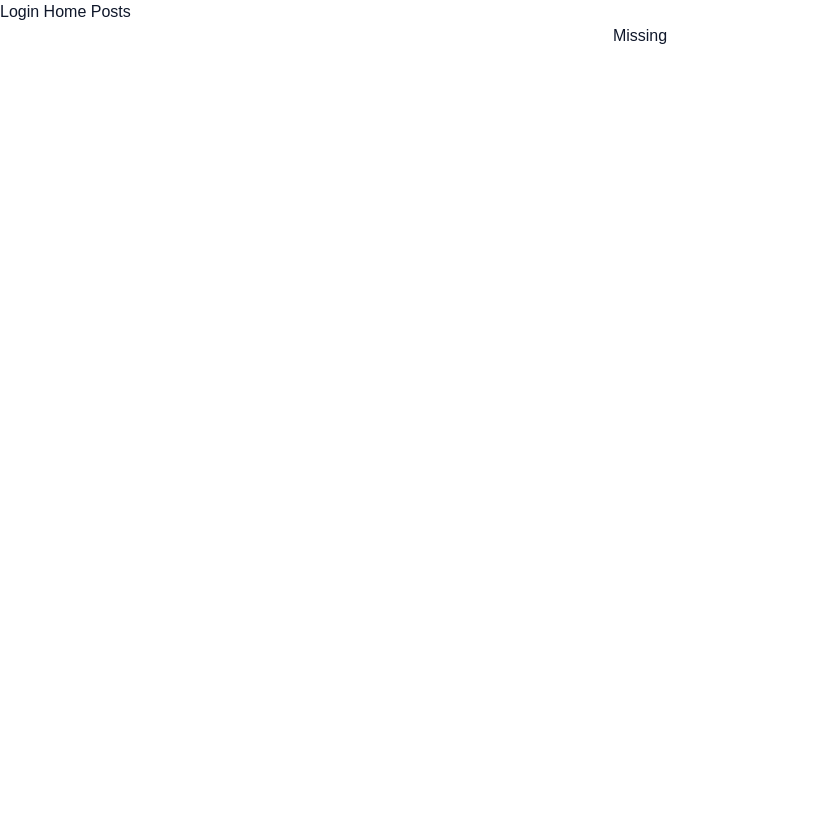
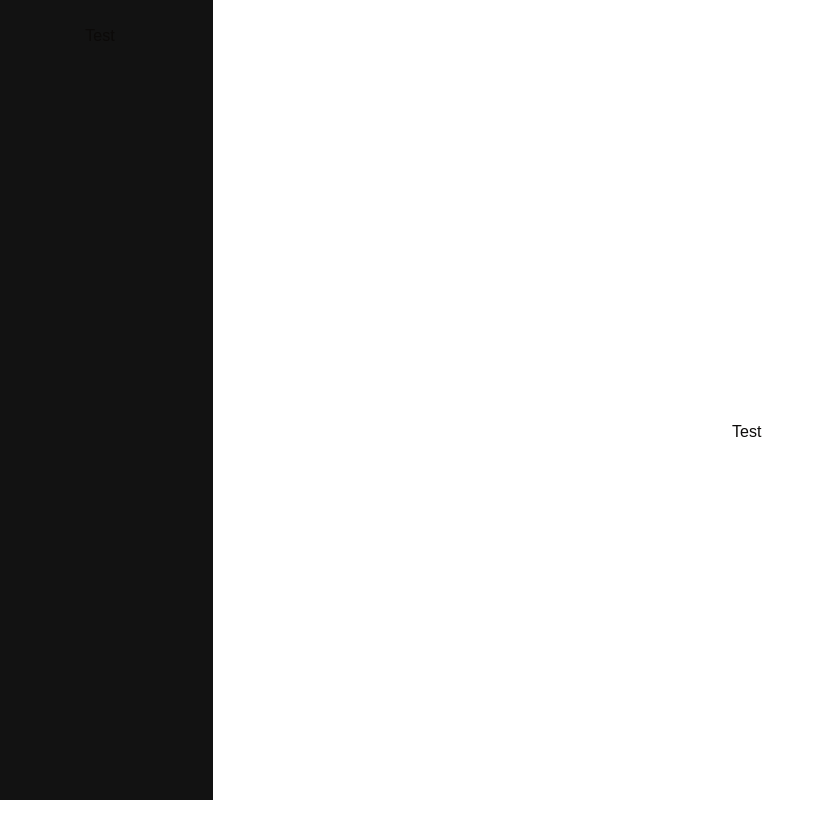
Before and after one commit to Hamzah-Ahmad/react-iq-fe, a React (Create React App) app: page /dashboard in a window 1280 px wide. Shown: the whole page, without its empty margins (0-825 px from the left). Before the commit the page ends 800 px from the top, so only its background shows below. Built offline with nearby package versions, Linux system fonts and the light colour scheme.

Commit message:
ui: adds basic layout

```diff
--- a/src/domains/app/app.tsx
+++ b/src/domains/app/app.tsx
@@ -8,6 +8,7 @@ import RequireAuth from "../auth/components/requireAuth";
 import Posts from "../posts/pages/posts.page";
 import useRefreshToken from "../auth/hooks/useRefreshToken";
 import useLogout from "../auth/hooks/useLogout";
+import Dashboard from "domains/dashboard/pages/dashboard.page";
 
 function App() {
   const refresh = useRefreshToken();
@@ -18,6 +19,7 @@ function App() {
         {/* Public Routes */}
         <Route path="login" element={<Login />} />
         <Route path="register" element={<Register />} />
+        <Route path="dashboard" element={<Dashboard />} />
         <Route path="unauthorized" element={<div>Unauthorized</div>} />
 
         {/* Private route */}
--- /dev/null
+++ b/src/domains/dashboard/components/sidebar.tsx
@@ -0,0 +1,18 @@
+type SidebarProps = {
+  isCollapsed?: boolean;
+  closeSidebar?: () => void;
+};
+
+const Sidebar = ({ closeSidebar, isCollapsed }: SidebarProps) => {
+  return (
+    <div className={`sidebar ${isCollapsed && "collapsed"}`}>
+      <button className="close__btn" onClick={closeSidebar}>
+        x
+      </button>
+
+      <div className="sidebar__item__title">Test</div>
+    </div>
+  );
+};
+
+export default Sidebar;
--- /dev/null
+++ b/src/domains/dashboard/pages/dashboard.page.tsx
@@ -0,0 +1,39 @@
+import React, { useState } from "react";
+import Sidebar from "../components/sidebar";
+import { MenuIcon } from "lucide-react";
+
+const Dashboard = () => {
+  const [collapseSidebar, setCollapseSidebar] = useState(true);
+  function openSidebar() {
+    setCollapseSidebar(false);
+  }
+
+  function closeSidebar() {
+    setCollapseSidebar(true);
+  }
+  return (
+    <div className={`page__container`}>
+      <Sidebar closeSidebar={closeSidebar} isCollapsed={collapseSidebar} />
+
+      <div className="note__section">
+        <button onClick={openSidebar} className="open__btn">
+          <MenuIcon />
+        </button>
+
+        <div className="intro__section">
+          {/* <div className="title">Welcome to LocalNotes!</div>
+          <div className="subtitle">
+            Click the <strong>Create</strong> button on the sidebar to create
+            your first note
+          </div>
+          <div className="subtitle">
+            All notes are saved automatically to your browser's storage
+          </div> */}
+          Test
+        </div>
+      </div>
+    </div>
+  );
+};
+
+export default Dashboard;
--- a/src/index.css
+++ b/src/index.css
@@ -5,68 +5,57 @@
 @layer base {
   :root {
     --background: 0 0% 100%;
-    --foreground: 222.2 47.4% 11.2%;
-
-    --muted: 210 40% 96.1%;
-    --muted-foreground: 215.4 16.3% 46.9%;
-
+    --foreground: 20 14.3% 4.1%;
+    --card: 0 0% 100%;
+    --card-foreground: 20 14.3% 4.1%;
     --popover: 0 0% 100%;
-    --popover-foreground: 222.2 47.4% 11.2%;
-
-    --card: 0 0% 100%;
-    --card-foreground: 222.2 47.4% 11.2%;
-
-    --border: 214.3 31.8% 91.4%;
-    --input: 214.3 31.8% 91.4%;
-
-    --primary: 222.2 47.4% 11.2%;
-    --primary-foreground: 210 40% 98%;
-
-    --secondary: 210 40% 96.1%;
-    --secondary-foreground: 222.2 47.4% 11.2%;
-
-    --accent: 210 40% 96.1%;
-    --accent-foreground: 222.2 47.4% 11.2%;
-
-    --destructive: 0 100% 50%;
-    --destructive-foreground: 210 40% 98%;
-
-    --ring: 215 20.2% 65.1%;
-
+    --popover-foreground: 20 14.3% 4.1%;
+    --primary: 24 9.8% 10%;
+    --primary-foreground: 60 9.1% 97.8%;
+    --secondary: 60 4.8% 95.9%;
+    --secondary-foreground: 24 9.8% 10%;
+    --muted: 60 4.8% 95.9%;
+    --muted-foreground: 25 5.3% 44.7%;
+    --accent: 60 4.8% 95.9%;
+    --accent-foreground: 24 9.8% 10%;
+    --destructive: 0 84.2% 60.2%;
+    --destructive-foreground: 60 9.1% 97.8%;
+    --border: 20 5.9% 90%;
+    --input: 20 5.9% 90%;
+    --ring: 20 14.3% 4.1%;
     --radius: 0.5rem;
+    --chart-1: 12 76% 61%;
+    --chart-2: 173 58% 39%;
+    --chart-3: 197 37% 24%;
+    --chart-4: 43 74% 66%;
+    --chart-5: 27 87% 67%;
   }
 
   .dark {
-    --background: 224 71% 4%;
-    --foreground: 213 31% 91%;
-
-    --muted: 223 47% 11%;
-    --muted-foreground: 215.4 16.3% 56.9%;
-
-    --popover: 224 71% 4%;
-    --popover-foreground: 215 20.2% 65.1%;
-
-    --card: 224 71% 4%;
-    --card-foreground: 213 31% 91%;
-
-    --border: 216 34% 17%;
-    --input: 216 34% 17%;
-
-    --primary: 210 40% 98%;
-    --primary-foreground: 222.2 47.4% 1.2%;
-
-    --secondary: 222.2 47.4% 11.2%;
-    --secondary-foreground: 210 40% 98%;
-
-    --accent: 216 34% 17%;
-    --accent-foreground: 210 40% 98%;
-
-    --destructive: 0 63% 31%;
-    --destructive-foreground: 210 40% 98%;
-
-    --ring: 216 34% 17%;
-
-    --radius: 0.5rem;
+    --background: 20 14.3% 4.1%;
+    --foreground: 60 9.1% 97.8%;
+    --card: 20 14.3% 4.1%;
+    --card-foreground: 60 9.1% 97.8%;
+    --popover: 20 14.3% 4.1%;
+    --popover-foreground: 60 9.1% 97.8%;
+    --primary: 60 9.1% 97.8%;
+    --primary-foreground: 24 9.8% 10%;
+    --secondary: 12 6.5% 15.1%;
+    --secondary-foreground: 60 9.1% 97.8%;
+    --muted: 12 6.5% 15.1%;
+    --muted-foreground: 24 5.4% 63.9%;
+    --accent: 12 6.5% 15.1%;
+    --accent-foreground: 60 9.1% 97.8%;
+    --destructive: 0 62.8% 30.6%;
+    --destructive-foreground: 60 9.1% 97.8%;
+    --border: 12 6.5% 15.1%;
+    --input: 12 6.5% 15.1%;
+    --ring: 24 5.7% 82.9%;
+    --chart-1: 220 70% 50%;
+    --chart-2: 160 60% 45%;
+    --chart-3: 30 80% 55%;
+    --chart-4: 280 65% 60%;
+    --chart-5: 340 75% 55%;
   }
 }
 
@@ -77,5 +66,236 @@
   body {
     @apply bg-background text-foreground;
     font-family: sans-serif;
+    max-height: 100vh;
+    overflow-y: hidden;
   }
 }
+
+/* Sidebar styles */
+.btn__row {
+  display: flex;
+}
+
+.close__btn {
+  font-size: 20px;
+  color: #121212;
+  position: absolute;
+  right: 16px;
+  top: 24px;
+  background-color: transparent;
+  color: #f2f2f2;
+  outline: none;
+  border: 0;
+  cursor: pointer;
+  visibility: hidden;
+  font-weight: bolder;
+}
+
+.controls {
+  display: flex;
+  flex-direction: column;
+  padding: 16px;
+  gap: 24px;
+  margin-bottom: 24px;
+}
+
+.search__icon {
+  position: absolute;
+  left: 0;
+  color: #121212;
+  margin-left: 8px;
+}
+
+.sidebar {
+  min-height: 100vh;
+  width: 20%;
+  padding-top: 24px;
+  background-color: #121212;
+  /* background-color: red; */
+  z-index: 999;
+  position: relative;
+  /* color: #fff; */
+  transition: all 0.25s linear;
+}
+
+.sidebar__item {
+  position: relative;
+  border-bottom: 1px solid #f2f2f2;
+  color: #f2f2f2;
+  padding: 16px;
+  font-weight: bolder;
+}
+
+.sidebar__item__title {
+  width: 200px;
+  white-space: nowrap;
+  overflow: hidden;
+  text-overflow: ellipsis;
+}
+
+.sidebar__item.active {
+  background-color: #f2f2f2;
+  color: #121212;
+}
+.sidebar__item.active svg {
+  color: #121212;
+}
+
+.sidebar__item:last-of-type {
+  border-bottom: none;
+}
+
+.sidebar__item:hover {
+  background-color: #f2f2f2e0;
+  color: #121212;
+  font-weight: bolder;
+  cursor: pointer;
+}
+
+.sidebar__item svg {
+  color: #f2f2f2;
+}
+.sidebar__item:hover svg {
+  color: #121212;
+}
+
+.sidebar__items__list {
+  height: 55%;
+  overflow-y: auto;
+}
+
+.trash__btn,
+.check__btn,
+.cross__btn {
+  border-radius: 100%;
+  height: 32px;
+  width: 32px;
+  display: flex;
+  justify-content: center;
+  align-items: center;
+  border: none;
+  background: none;
+}
+
+.check__btn,
+.cross__btn {
+  width: 40px;
+}
+
+.trash__btn svg {
+  height: 40px;
+  width: 40px;
+}
+.check__btn svg,
+.cross__btn svg {
+  height: 40px;
+  width: 40px;
+}
+
+.trash__btn:hover svg,
+.cross__btn:hover svg {
+  color: red !important;
+}
+
+.check__btn:hover svg {
+  color: green !important;
+}
+
+@media only screen and (max-width: 1100px) {
+  .close__btn {
+    visibility: visible;
+  }
+
+  .sidebar {
+    position: absolute;
+    width: 100%;
+    padding-top: 48px;
+  }
+
+  .sidebar.collapsed {
+    transform: translateX(-100vw);
+  }
+
+  .sidebar__items__list {
+    height: 400px;
+    overflow-y: auto;
+  }
+}
+
+/* Dashboard Styles */
+.intro__section {
+  display: flex;
+  flex-direction: column;
+  justify-content: center;
+  align-items: center;
+  height: 100%;
+}
+
+.title {
+  font-size: 64px;
+  margin-bottom: 24px;
+}
+
+.subtitle {
+  font-size: 24px;
+  margin-bottom: 8px;
+  color: #121212b3;
+}
+
+.open__btn {
+  visibility: hidden;
+  background-color: transparent;
+  border: none;
+  font-size: 24px;
+  margin-left: 8px;
+  margin-top: 8px;
+  cursor: pointer;
+  display: flex;
+}
+.page__container {
+  display: flex;
+}
+
+.note__section {
+  width: 100%;
+}
+
+@media only screen and (max-width: 1100px) {
+  /* .note__section {
+    opacity: 0.1;
+  } */
+  .open__btn {
+    visibility: visible;
+  }
+
+  .intro__section {
+    height: 50vh;
+  }
+
+  .title {
+    font-size: 48px;
+    margin-bottom: 24px;
+  }
+
+  .subtitle {
+    font-size: 18px;
+    margin-bottom: 8px;
+    color: #121212b3;
+    text-align: center;
+  }
+}
+
+@media only screen and (max-width: 768px) {
+  .title {
+    font-size: 24px;
+    margin-bottom: 24px;
+    padding: 0 16px;
+  }
+
+  .subtitle {
+    font-size: 14px;
+    margin-bottom: 8px;
+    color: #121212b3;
+    padding: 0 16px;
+  }
+}
--- a/src/index.tsx
+++ b/src/index.tsx
@@ -12,10 +12,6 @@ const root = ReactDOM.createRoot(
 );
 root.render(
   <BrowserRouter>
-    <Link to="/login">Login </Link>
-    <Link to="/">Home </Link>
-    <Link to="/posts">Posts </Link>
-
     <AuthProvider>
       <CustomQueryClientProvider>
         <Routes>
```
